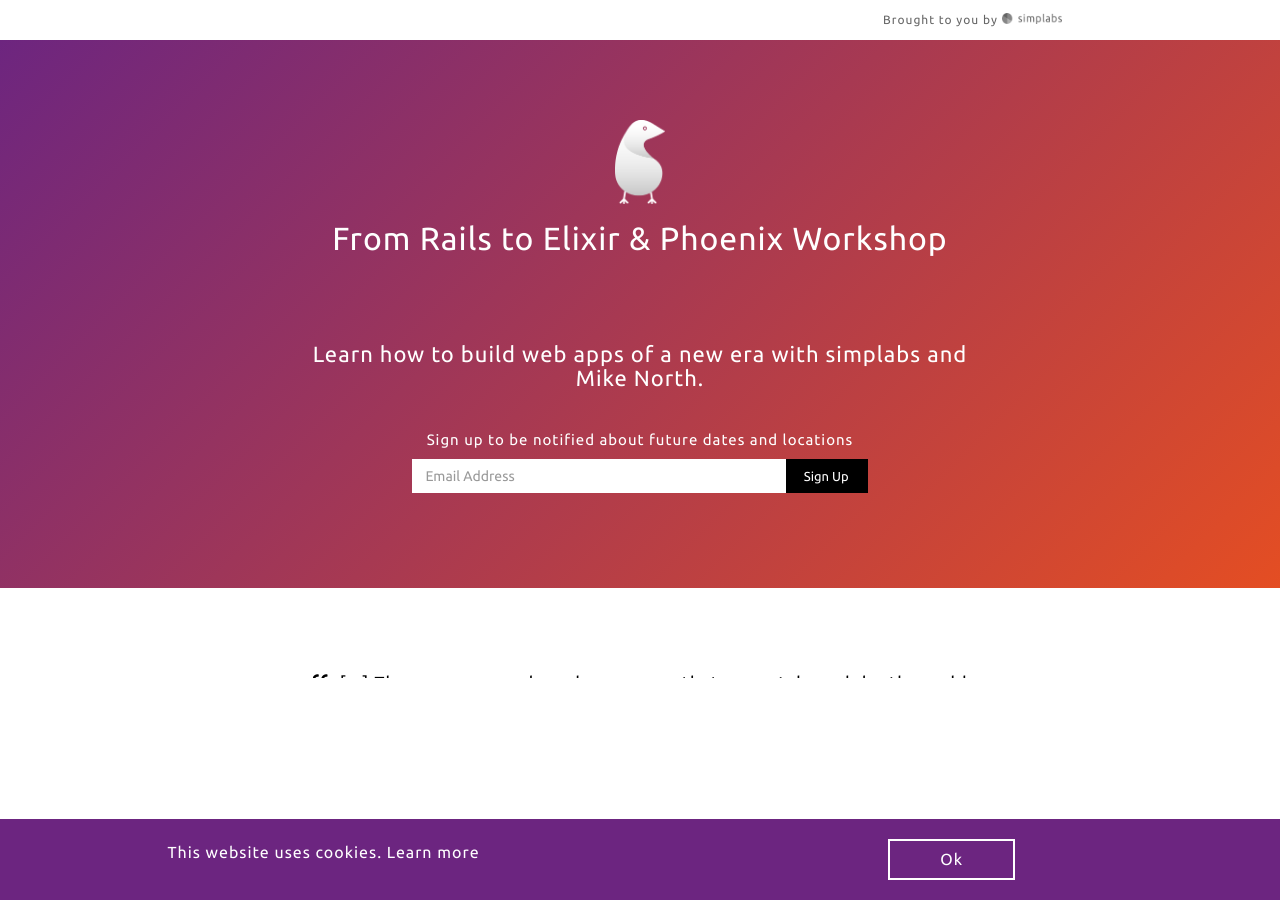
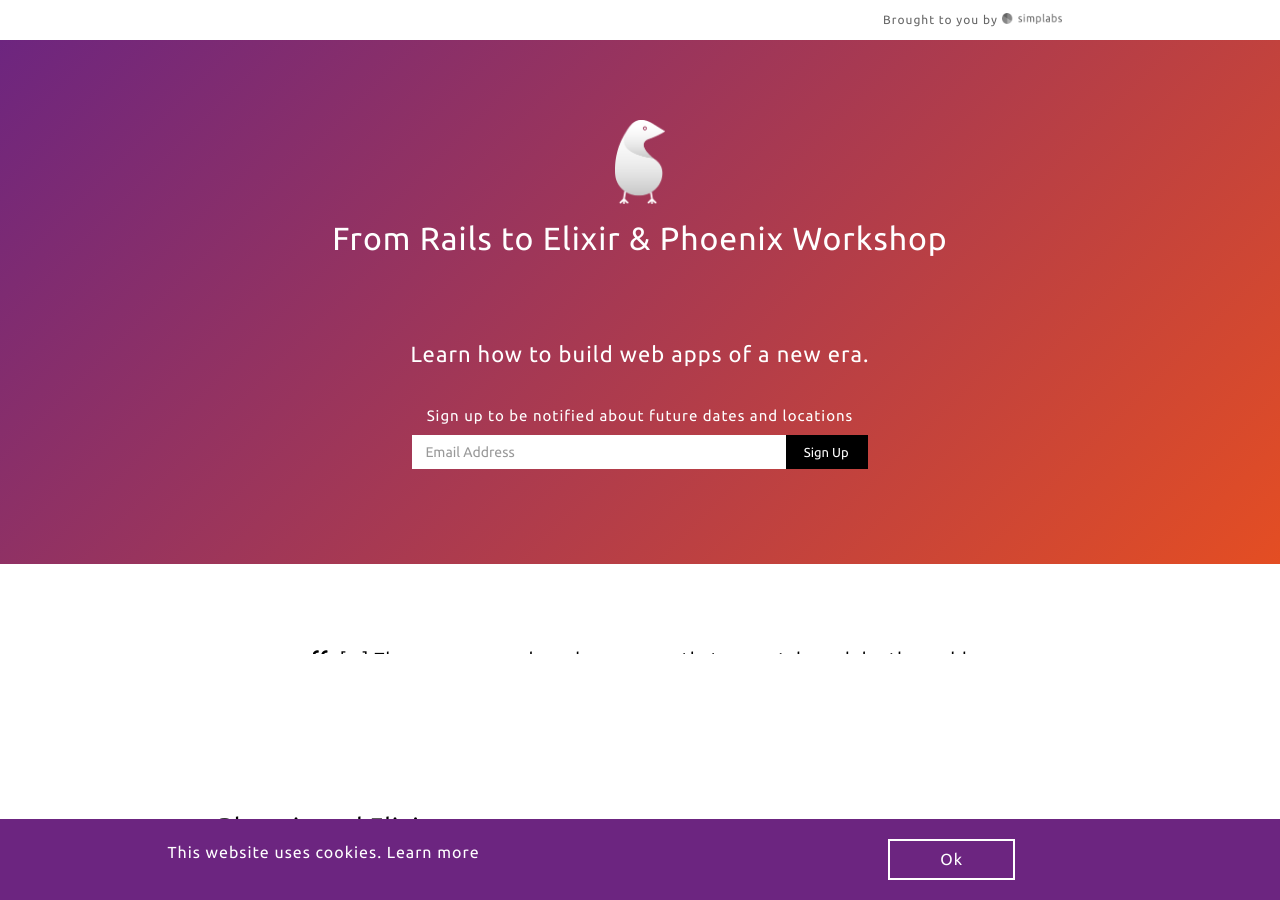
Before and after one commit to mainmatter/elixir-phoenix-workshops, a Jekyll site: the page built from index.html, in a window 1280 px wide and 900 px high. Built offline with Jekyll 4.4.1, drawn with Linux system fonts in a browser that asks for light colours; nearby versions of some CDN libraries.

Commit message:
improve header

```diff
--- a/index.html
+++ b/index.html
@@ -21,7 +21,7 @@
     <div class="row">
       <div class="col-xs-10 col-xs-offset-1">
         <h1>From <strong>Rails to Elixir &amp; Phoenix</strong> Workshop</h1>
-        <h2>Learn how to build <strong>web apps of a new era</strong> with simplabs and Mike North.</h2>
+        <h2>Learn how to build <strong>web apps of a new era</strong>.</h2>
       </div>
     </div>
 
```
